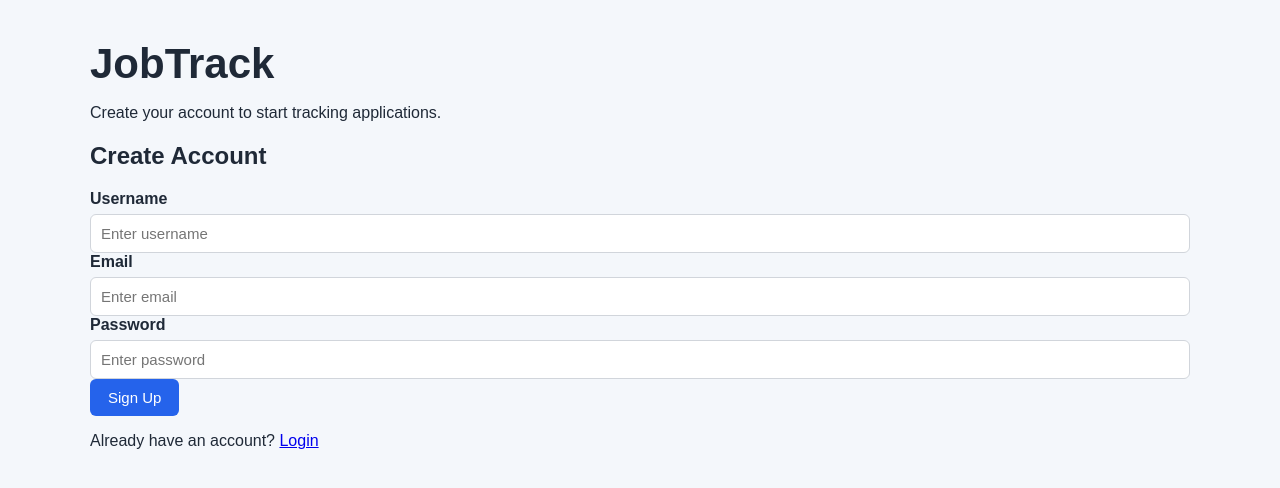
After one commit to Vivek-Kumar-07/JobTrack, a Flask app: page /signup in a window 1280 px wide. The commit adds this page. Shown: the top 488 px of the page. Run offline with Flask 3, Linux system fonts and the light colour scheme.

Commit message:
Phase 3 complete

```diff
--- a/app.py
+++ b/app.py
@@ -1,17 +1,95 @@
-from flask import Flask, render_template, request, redirect
+from flask import Flask, render_template, request, redirect, session
 import sqlite3
 from datetime import date
+from werkzeug.security import generate_password_hash, check_password_hash
 
 app = Flask(__name__)
 
+app.secret_key = "jobtrack-secret-key"
 
 def get_db_connection():
     conn = sqlite3.connect("jobtrack.db")
     conn.row_factory = sqlite3.Row
     return conn
 
+@app.route("/signup", methods=["GET", "POST"])
+def signup():
+
+    if request.method == "POST":
+
+        username = request.form["username"]
+        email = request.form["email"]
+        password = request.form["password"]
+
+        hashed_password = generate_password_hash(password)
+
+        conn = sqlite3.connect("jobtrack.db")
+
+        try:
+
+            conn.execute(
+                """
+                INSERT INTO users
+                (username, email, password)
+                VALUES (?, ?, ?)
+                """,
+                (username, email, hashed_password)
+            )
+
+            conn.commit()
+
+        except sqlite3.IntegrityError:
+
+            conn.close()
+
+            return "Username or email already exists."
+
+        conn.close()
+
+        return redirect("/login")
+
+    return render_template("signup.html")
+
+@app.route("/login", methods=["GET", "POST"])
+def login():
+
+    if request.method == "POST":
+
+        email = request.form["email"]
+        password = request.form["password"]
+
+        conn = sqlite3.connect("jobtrack.db")
+        conn.row_factory = sqlite3.Row
+
+        user = conn.execute(
+            "SELECT * FROM users WHERE email = ?",
+            (email,)
+        ).fetchone()
+
+        conn.close()
+
+        if user and check_password_hash(user["password"], password):
+
+            session["user_id"] = user["id"]
+            session["username"] = user["username"]
+
+            return redirect("/")
+
+        return "Invalid email or password."
+
+    return render_template("login.html")
+
+@app.route("/logout")
+def logout():
+
+    session.clear()
+
+    return redirect("/login")
+
 @app.route("/edit/<int:id>", methods=["GET", "POST"])
 def edit_application(id):
+    if "user_id" not in session:
+        return redirect("/login")
 
     conn = sqlite3.connect("jobtrack.db")
     conn.row_factory = sqlite3.Row
@@ -19,9 +97,18 @@ def edit_application(id):
     if request.method == "POST":
 
         old_application = conn.execute(
-            "SELECT status FROM applications WHERE id = ?",
-            (id,)
+            """
+            SELECT status
+            FROM applications
+            WHERE id = ?
+            AND user_id = ?
+            """,
+            (id, session["user_id"])
         ).fetchone()
+
+        if old_application is None:
+            conn.close()
+            return "Application not found.", 404
 
         old_status = old_application["status"]
 
@@ -52,6 +139,7 @@ def edit_application(id):
                 company_url = ?,
                 job_url = ?
             WHERE id = ?
+            AND user_id = ?
             """,
             (
                 company,
@@ -65,7 +153,8 @@ def edit_application(id):
                 follow_up_date,
                 company_url,
                 job_url,
-                id
+                id,
+                session["user_id"]
             )
         )
 
@@ -89,8 +178,13 @@ def edit_application(id):
 
 
     application = conn.execute(
-        "SELECT * FROM applications WHERE id = ?",
-        (id,)
+    """
+    SELECT *
+    FROM applications
+    WHERE id = ?
+    AND user_id = ?
+    """,
+    (id, session["user_id"])
     ).fetchone()
 
     conn.close()
@@ -102,23 +196,34 @@ def edit_application(id):
 
 @app.route("/details/<int:id>")
 def application_details(id):
+    if "user_id" not in session:
+        return redirect("/login")
 
     conn = sqlite3.connect("jobtrack.db")
     conn.row_factory = sqlite3.Row
 
     application = conn.execute(
-        "SELECT * FROM applications WHERE id = ?",
-        (id,)
+    """
+    SELECT *
+    FROM applications
+    WHERE id = ?
+    AND user_id = ?
+    """,
+    (id, session["user_id"])
     ).fetchone()
 
+    if application is None:
+        conn.close()
+        return "Application not found.", 404
+
     status_history = conn.execute(
-        """
-        SELECT *
-        FROM status_history
-        WHERE application_id = ?
-        ORDER BY changed_at DESC
-        """,
-        (id,)
+    """
+    SELECT *
+    FROM status_history
+    WHERE application_id = ?
+    ORDER BY changed_at DESC
+    """,
+    (id,)
     ).fetchall()
 
     conn.close()
@@ -133,6 +238,8 @@ def application_details(id):
 
 @app.route("/notes/<int:id>", methods=["GET", "POST"])
 def view_notes(id):
+    if "user_id" not in session:
+        return redirect("/login")
 
     conn = sqlite3.connect("jobtrack.db")
     conn.row_factory = sqlite3.Row
@@ -146,16 +253,26 @@ def view_notes(id):
             UPDATE applications
             SET notes = ?
             WHERE id = ?
+            AND user_id = ?
             """,
-            (notes, id)
+            (notes, id, session["user_id"])
         )
 
         conn.commit()
 
     application = conn.execute(
-        "SELECT * FROM applications WHERE id = ?",
-        (id,)
+        """
+        SELECT *
+        FROM applications
+        WHERE id = ?
+        AND user_id = ?
+        """,
+        (id, session["user_id"])
     ).fetchone()
+
+    if application is None:
+        conn.close()
+        return "Application not found.", 404
 
     conn.close()
 
@@ -166,6 +283,8 @@ def view_notes(id):
 
 @app.route("/add", methods=["POST"])
 def add_application():
+    if "user_id" not in session:
+        return redirect("/login")
 
     company = request.form["company"]
     role = request.form["role"]
@@ -178,6 +297,8 @@ def add_application():
     follow_up_date = request.form.get("follow_up_date", "")
     company_url = request.form.get("company_url", "")
     job_url = request.form.get("job_url", "")
+
+    user_id = session["user_id"]
 
     conn = sqlite3.connect("jobtrack.db")
 
@@ -195,9 +316,10 @@ def add_application():
         interview_type,
         follow_up_date,
         company_url,
-        job_url
+        job_url,
+        user_id
     )
-    VALUES (?, ?, ?, ?, ?, ?, ?, ?, ?, ?, ?)
+    VALUES (?, ?, ?, ?, ?, ?, ?, ?, ?, ?, ?, ?)
     """,
     (
         company,
@@ -210,7 +332,8 @@ def add_application():
         interview_type,
         follow_up_date,
         company_url,
-        job_url
+        job_url,
+        user_id
     )
 )
 
@@ -234,12 +357,18 @@ def add_application():
 
 @app.route("/delete/<int:id>")
 def delete_application(id):
+    if "user_id" not in session:
+        return redirect("/login")
 
     conn = sqlite3.connect("jobtrack.db")
 
     conn.execute(
-        "DELETE FROM applications WHERE id = ?",
-        (id,)
+        """
+        DELETE FROM applications
+        WHERE id = ?
+        AND user_id = ?
+        """,
+        (id, session["user_id"])
     )
 
     conn.commit()
@@ -250,6 +379,11 @@ def delete_application(id):
 @app.route("/")
 def home():
 
+    if "user_id" not in session:
+        return redirect("/login")
+
+    user_id = session["user_id"]
+
     search = request.args.get("search", "")
     status = request.args.get("status", "")
     sort = request.args.get("sort", "newest")
@@ -257,8 +391,8 @@ def home():
     conn = sqlite3.connect("jobtrack.db")
     conn.row_factory = sqlite3.Row
 
-    query = "SELECT * FROM applications WHERE 1=1"
-    params = []
+    query = "SELECT * FROM applications WHERE user_id = ?"
+    params = [user_id]
 
     # Search by company or role
     if search:
@@ -294,13 +428,15 @@ def home():
     today = date.today().isoformat()
 
     follow_ups = conn.execute(
-        """
-        SELECT *
-        FROM applications
-        WHERE follow_up_date IS NOT NULL
-        AND follow_up_date != ''
-        ORDER BY follow_up_date ASC
-        """
+    """
+    SELECT *
+    FROM applications
+    WHERE user_id = ?
+    AND follow_up_date IS NOT NULL
+    AND follow_up_date != ''
+    ORDER BY follow_up_date ASC
+    """,
+    (user_id,)
     ).fetchall()
 
     overdue_followups = []
@@ -321,23 +457,28 @@ def home():
     # Dashboard counts
 
     total = conn.execute(
-        "SELECT COUNT(*) FROM applications"
+    "SELECT COUNT(*) FROM applications WHERE user_id = ?",
+    (user_id,)
     ).fetchone()[0]
 
     applied = conn.execute(
-        "SELECT COUNT(*) FROM applications WHERE status = 'Applied'"
+    "SELECT COUNT(*) FROM applications WHERE user_id = ? AND status = 'Applied'",
+    (user_id,)
     ).fetchone()[0]
 
     interviews = conn.execute(
-        "SELECT COUNT(*) FROM applications WHERE status = 'Interview'"
+    "SELECT COUNT(*) FROM applications WHERE user_id = ? AND status = 'Interview'",
+    (user_id,)
     ).fetchone()[0]
 
     rejected = conn.execute(
-        "SELECT COUNT(*) FROM applications WHERE status = 'Rejected'"
+    "SELECT COUNT(*) FROM applications WHERE user_id = ? AND status = 'Rejected'",
+    (user_id,)
     ).fetchone()[0]
 
     offers = conn.execute(
-        "SELECT COUNT(*) FROM applications WHERE status = 'Offer'"
+    "SELECT COUNT(*) FROM applications WHERE user_id = ? AND status = 'Offer'",
+    (user_id,)
     ).fetchone()[0]
 
     conn.close()
--- /dev/null
+++ b/templates/signup.html
@@ -0,0 +1,69 @@
+<!DOCTYPE html>
+<html lang="en">
+
+<head>
+    <meta charset="UTF-8">
+    <title>Sign Up - JobTrack</title>
+
+    <link rel="stylesheet"
+          href="{{ url_for('static', filename='style.css') }}">
+</head>
+
+<body>
+
+    <div class="container">
+
+        <h1>JobTrack</h1>
+
+        <p>Create your account to start tracking applications.</p>
+
+        <h2>Create Account</h2>
+
+        <form method="POST">
+
+            <label>Username</label>
+
+            <input
+                type="text"
+                name="username"
+                placeholder="Enter username"
+                required
+            >
+
+
+            <label>Email</label>
+
+            <input
+                type="email"
+                name="email"
+                placeholder="Enter email"
+                required
+            >
+
+
+            <label>Password</label>
+
+            <input
+                type="password"
+                name="password"
+                placeholder="Enter password"
+                required
+            >
+
+
+            <button type="submit">
+                Sign Up
+            </button>
+
+        </form>
+
+        <p>
+            Already have an account?
+            <a href="/login">Login</a>
+        </p>
+
+    </div>
+
+</body>
+
+</html>
```
Also changed, not shown: database.py (+31 -0 lines), templates/index.html (+9 -0 lines), templates/login.html (added, +59 -0 lines).
